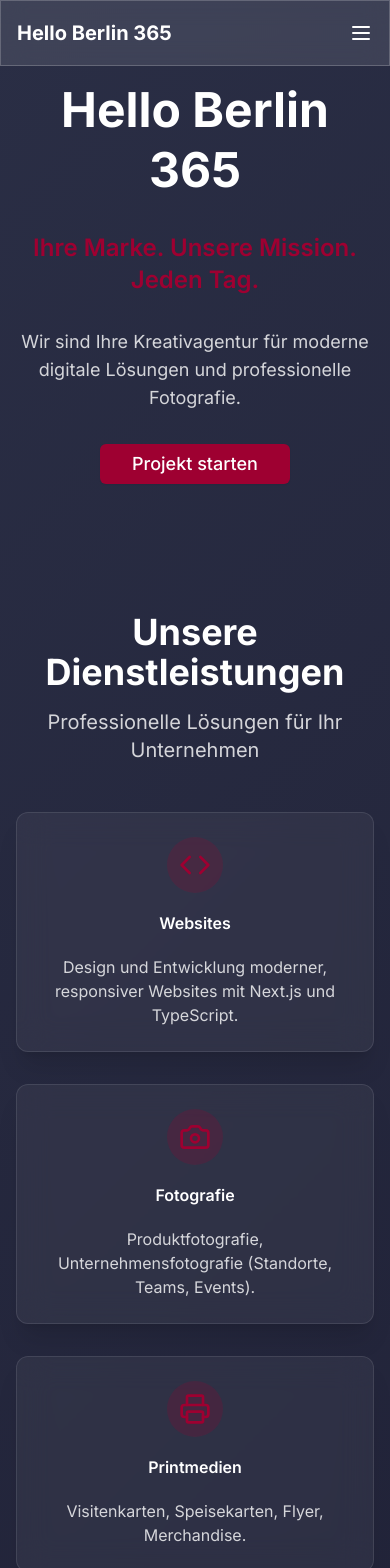
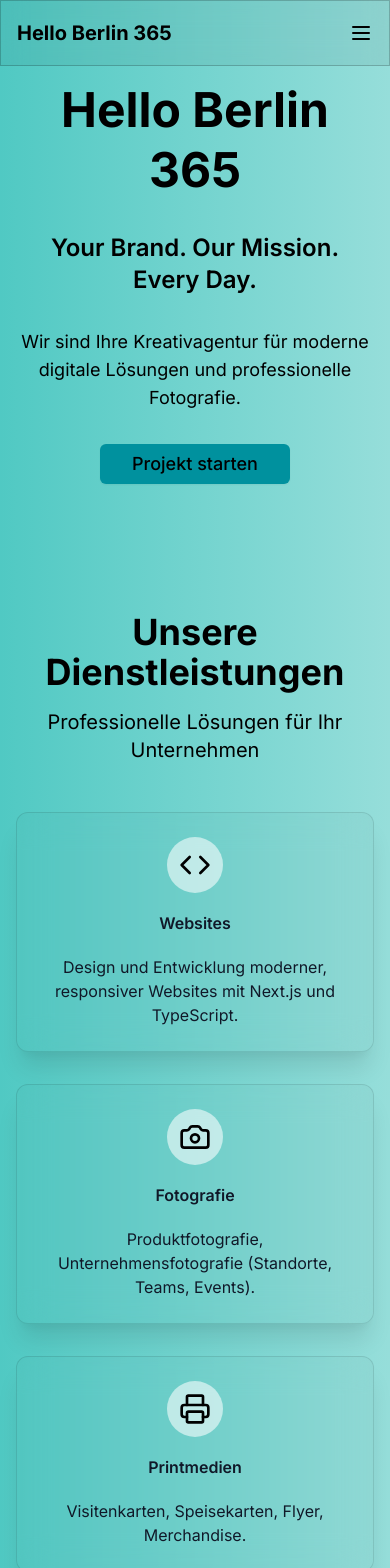
Before and after one commit to oktayshakirov/helloberlin365, a Next.js app: page / in a window 390 px wide. Shown: the top 1568 px of the page. Built offline with nearby package versions, Linux system fonts and the light colour scheme.

Commit message:
color semantic tokens

```diff
--- a/src/app/globals.css
+++ b/src/app/globals.css
@@ -1,15 +1,112 @@
 @import "tailwindcss";
+
+/* Semantic Color Tokens */
+:root {
+  /* Brand Colors */
+  --color-primary: #00919e;
+  --color-primary-hover: #007a85;
+  --color-primary-light: rgba(255, 255, 255, 0.559);
+  --color-primary-glow: rgba(0, 145, 158, 0.3);
+
+  /* Background Colors */
+  --color-background-primary: #ffffff;
+  --color-background-secondary: #f8f9fa;
+  --color-background-tertiary: #e9ecef;
+
+  /* Surface Colors */
+  --color-surface-primary: rgba(0, 0, 0, 0.05);
+  --color-surface-secondary: rgba(0, 0, 0, 0.02);
+  --color-surface-tertiary: rgba(0, 0, 0, 0.01);
+
+  /* Text Colors */
+  --color-text-primary: #000000;
+  --color-text-secondary: rgba(0, 0, 0, 0.8);
+  --color-text-tertiary: rgba(0, 0, 0, 0.6);
+  --color-text-muted: rgba(0, 0, 0, 0.5);
+
+  /* Border Colors */
+  --color-border-primary: rgba(0, 0, 0, 0.2);
+  --color-border-secondary: rgba(0, 0, 0, 0.1);
+  --color-border-tertiary: rgba(0, 0, 0, 0.05);
+
+  /* Interactive Colors */
+  --color-interactive-primary: var(--color-primary);
+  --color-interactive-hover: var(--color-primary-hover);
+  --color-interactive-focus: rgba(0, 145, 158, 0.4);
+
+  /* Status Colors */
+  --color-success: #10b981;
+  --color-warning: #f59e0b;
+  --color-error: #ef4444;
+  --color-info: #3b82f6;
+}
 
 /* Glassmorphism effects */
 .glass {
-  @apply bg-white/10 backdrop-blur-md border border-white/20;
+  background-color: var(--color-surface-primary);
+  backdrop-filter: blur(12px);
+  border: 1px solid var(--color-border-primary);
 }
 
 .glass-card {
-  @apply bg-white/5 backdrop-blur-lg border border-white/10 shadow-xl;
+  background-color: var(--color-surface-secondary);
+  backdrop-filter: blur(16px);
+  border: 1px solid var(--color-border-secondary);
+  box-shadow: 0 20px 25px -5px rgba(0, 0, 0, 0.1),
+    0 10px 10px -5px rgba(0, 0, 0, 0.04);
 }
 
 /* Custom gradient background */
 .bg-gradient-custom {
-  background: linear-gradient(135deg, #2a2e45 0%, #1a1a2e 50%, #0f0f23 100%);
+  background: linear-gradient(to right, #50c9c3, #96deda);
 }
+
+/* Semantic utility classes */
+.text-primary {
+  color: var(--color-text-primary);
+}
+.text-secondary {
+  color: var(--color-text-secondary);
+}
+.text-tertiary {
+  color: var(--color-text-tertiary);
+}
+.text-muted {
+  color: var(--color-text-muted);
+}
+.text-brand {
+  color: var(--color-primary);
+}
+
+.bg-primary {
+  background-color: var(--color-primary);
+}
+.bg-primary-hover {
+  background-color: var(--color-primary-hover);
+}
+.bg-primary-light {
+  background-color: var(--color-primary-light);
+}
+.bg-surface-primary {
+  background-color: var(--color-surface-primary);
+}
+.bg-surface-secondary {
+  background-color: var(--color-surface-secondary);
+}
+
+.border-primary {
+  border-color: var(--color-border-primary);
+}
+.border-secondary {
+  border-color: var(--color-border-secondary);
+}
+.border-brand {
+  border-color: var(--color-primary);
+}
+
+.hover\:text-brand:hover {
+  color: var(--color-primary);
+}
+.hover\:bg-primary-hover:hover {
+  background-color: var(--color-primary-hover);
+}
--- a/src/components/Footer.tsx
+++ b/src/components/Footer.tsx
@@ -2,22 +2,26 @@ import { Facebook, Instagram, Twitter, Linkedin } from "lucide-react";
 
 export function Footer() {
   return (
-    <footer className="bg-gradient-custom border-t border-white/10">
+    <footer className="bg-gradient-custom border-t border-border-secondary">
       <div className="max-w-7xl mx-auto px-4 sm:px-6 lg:px-8 py-12">
         <div className="grid grid-cols-1 md:grid-cols-3 gap-8">
           <div className="space-y-4">
-            <h3 className="text-xl font-bold text-white">Hello Berlin 365</h3>
-            <p className="text-white/80 text-sm">
-              Ihre Marke. Unsere Mission. Jeden Tag.
+            <h3 className="text-xl font-bold text-text-primary">
+              Hello Berlin 365
+            </h3>
+            <p className="text-text-secondary text-sm">
+              Your Brand. Our Mission. Every Day.
             </p>
           </div>
           <div className="space-y-4">
-            <h4 className="text-lg font-semibold text-white">Schnelllinks</h4>
+            <h4 className="text-lg font-semibold text-text-primary">
+              Schnelllinks
+            </h4>
             <ul className="space-y-2">
               <li>
                 <a
                   href="#services"
-                  className="text-white/80 hover:text-[#9e0031] transition-colors"
+                  className="text-text-secondary hover:text-primary transition-colors"
                 >
                   Dienstleistungen
                 </a>
@@ -25,7 +29,7 @@ export function Footer() {
               <li>
                 <a
                   href="#pricing"
-                  className="text-white/80 hover:text-[#9e0031] transition-colors"
+                  className="text-text-secondary hover:text-primary transition-colors"
                 >
                   Preise
                 </a>
@@ -33,7 +37,7 @@ export function Footer() {
               <li>
                 <a
                   href="#about"
-                  className="text-white/80 hover:text-[#9e0031] transition-colors"
+                  className="text-text-secondary hover:text-primary transition-colors"
                 >
                   Über uns
                 </a>
@@ -41,7 +45,7 @@ export function Footer() {
               <li>
                 <a
                   href="#contact"
-                  className="text-white/80 hover:text-[#9e0031] transition-colors"
+                  className="text-text-secondary hover:text-primary transition-colors"
                 >
                   Kontakt
                 </a>
@@ -49,37 +53,39 @@ export function Footer() {
             </ul>
           </div>
           <div className="space-y-4">
-            <h4 className="text-lg font-semibold text-white">Folgen Sie uns</h4>
+            <h4 className="text-lg font-semibold text-text-primary">
+              Folgen Sie uns
+            </h4>
             <div className="flex space-x-4">
               <a
                 href="#"
-                className="text-white/80 hover:text-[#9e0031] transition-colors"
+                className="text-text-secondary hover:text-primary transition-colors"
               >
                 <Facebook className="h-5 w-5" />
               </a>
               <a
                 href="#"
-                className="text-white/80 hover:text-[#9e0031] transition-colors"
+                className="text-text-secondary hover:text-primary transition-colors"
               >
                 <Instagram className="h-5 w-5" />
               </a>
               <a
                 href="#"
-                className="text-white/80 hover:text-[#9e0031] transition-colors"
+                className="text-text-secondary hover:text-primary transition-colors"
               >
                 <Twitter className="h-5 w-5" />
               </a>
               <a
                 href="#"
-                className="text-white/80 hover:text-[#9e0031] transition-colors"
+                className="text-text-secondary hover:text-primary transition-colors"
               >
                 <Linkedin className="h-5 w-5" />
               </a>
             </div>
           </div>
         </div>
-        <div className="border-t border-white/10 mt-8 pt-8 text-center">
-          <p className="text-white/60 text-sm">
+        <div className="border-t border-border-secondary mt-8 pt-8 text-center">
+          <p className="text-text-tertiary text-sm">
             © 2025 Hello Berlin 365. Alle Rechte vorbehalten.
           </p>
         </div>
--- a/src/components/Hero.tsx
+++ b/src/components/Hero.tsx
@@ -5,20 +5,17 @@ export function Hero() {
     <section id="home" className="pt-20 pb-16 px-4">
       <div className="max-w-7xl mx-auto text-center">
         <div className="space-y-8">
-          <h1 className="text-5xl md:text-7xl font-bold text-white leading-tight">
+          <h1 className="text-5xl md:text-7xl font-bold text-text-primary leading-tight">
             Hello Berlin 365
           </h1>
-          <p className="text-2xl md:text-3xl text-[#9e0031] font-semibold">
-            Ihre Marke. Unsere Mission. Jeden Tag.
+          <p className="text-2xl md:text-3xl text-primary font-semibold">
+            Your Brand. Our Mission. Every Day.
           </p>
-          <p className="text-lg md:text-xl text-white/80 max-w-3xl mx-auto">
+          <p className="text-lg md:text-xl text-text-secondary max-w-3xl mx-auto">
             Wir sind Ihre Kreativagentur für moderne digitale Lösungen und
             professionelle Fotografie.
           </p>
-          <Button
-            size="lg"
-            className="bg-[#9e0031] hover:bg-[#9e0031]/90 text-white text-lg px-8 py-4"
-          >
+          <Button size="lg" className="text-lg px-8 py-4">
             Projekt starten
           </Button>
         </div>
--- a/src/components/Navbar.tsx
+++ b/src/components/Navbar.tsx
@@ -2,46 +2,48 @@ import { Menu } from "lucide-react";
 
 export function Navbar() {
   return (
-    <nav className="fixed top-0 left-0 right-0 z-50 glass backdrop-blur-md border-b border-white/10">
+    <nav className="fixed top-0 left-0 right-0 z-50 glass backdrop-blur-md border-b border-border-secondary">
       <div className="max-w-7xl mx-auto px-4 sm:px-6 lg:px-8">
         <div className="flex items-center justify-between h-16">
           <div className="flex-shrink-0">
-            <h1 className="text-xl font-bold text-white">Hello Berlin 365</h1>
+            <h1 className="text-xl font-bold text-text-primary">
+              Hello Berlin 365
+            </h1>
           </div>
           <div className="hidden md:flex space-x-8">
             <a
               href="#home"
-              className="text-white hover:text-[#9e0031] transition-colors"
+              className="text-text-primary hover:text-primary transition-colors"
             >
               Startseite
             </a>
             <a
               href="#services"
-              className="text-white hover:text-[#9e0031] transition-colors"
+              className="text-text-primary hover:text-primary transition-colors"
             >
               Dienstleistungen
             </a>
             <a
               href="#pricing"
-              className="text-white hover:text-[#9e0031] transition-colors"
+              className="text-text-primary hover:text-primary transition-colors"
             >
               Preise
             </a>
             <a
               href="#about"
-              className="text-white hover:text-[#9e0031] transition-colors"
+              className="text-text-primary hover:text-primary transition-colors"
             >
               Über uns
             </a>
             <a
               href="#contact"
-              className="text-white hover:text-[#9e0031] transition-colors"
+              className="text-text-primary hover:text-primary transition-colors"
             >
               Kontakt
             </a>
           </div>
           <div className="md:hidden">
-            <Menu className="h-6 w-6 text-white" />
+            <Menu className="h-6 w-6 text-text-primary" />
           </div>
         </div>
       </div>
--- a/src/components/Services.tsx
+++ b/src/components/Services.tsx
@@ -6,10 +6,10 @@ export function Services() {
     <section id="services" className="py-16 px-4">
       <div className="max-w-7xl mx-auto">
         <div className="text-center mb-12">
-          <h2 className="text-4xl font-bold text-white mb-4">
+          <h2 className="text-4xl font-bold text-text-primary mb-4">
             Unsere Dienstleistungen
           </h2>
-          <p className="text-xl text-white/80">
+          <p className="text-xl text-text-secondary">
             Professionelle Lösungen für Ihr Unternehmen
           </p>
         </div>
@@ -17,13 +17,13 @@ export function Services() {
         <div className="grid grid-cols-1 md:grid-cols-3 gap-8">
           <Card className="glass-card hover:scale-105 transition-all duration-300">
             <CardHeader className="text-center">
-              <div className="mx-auto mb-4 p-3 bg-[#9e0031]/20 rounded-full w-fit">
-                <Code className="h-8 w-8 text-[#9e0031]" />
+              <div className="mx-auto mb-4 p-3 bg-primary-light rounded-full w-fit">
+                <Code className="h-8 w-8 text-primary" />
               </div>
-              <CardTitle className="text-white">Websites</CardTitle>
+              <CardTitle className="text-text-primary">Websites</CardTitle>
             </CardHeader>
             <CardContent>
-              <p className="text-white/80 text-center">
+              <p className="text-text-secondary text-center">
                 Design und Entwicklung moderner, responsiver Websites mit
                 Next.js und TypeScript.
               </p>
@@ -32,13 +32,13 @@ export function Services() {
 
           <Card className="glass-card hover:scale-105 transition-all duration-300">
             <CardHeader className="text-center">
-              <div className="mx-auto mb-4 p-3 bg-[#9e0031]/20 rounded-full w-fit">
-                <Camera className="h-8 w-8 text-[#9e0031]" />
+              <div className="mx-auto mb-4 p-3 bg-primary-light rounded-full w-fit">
+                <Camera className="h-8 w-8 text-primary" />
               </div>
-              <CardTitle className="text-white">Fotografie</CardTitle>
+              <CardTitle className="text-text-primary">Fotografie</CardTitle>
             </CardHeader>
             <CardContent>
-              <p className="text-white/80 text-center">
+              <p className="text-text-secondary text-center">
                 Produktfotografie, Unternehmensfotografie (Standorte, Teams,
                 Events).
               </p>
@@ -47,13 +47,13 @@ export function Services() {
 
           <Card className="glass-card hover:scale-105 transition-all duration-300">
             <CardHeader className="text-center">
-              <div className="mx-auto mb-4 p-3 bg-[#9e0031]/20 rounded-full w-fit">
-                <Printer className="h-8 w-8 text-[#9e0031]" />
+              <div className="mx-auto mb-4 p-3 bg-primary-light rounded-full w-fit">
+                <Printer className="h-8 w-8 text-primary" />
               </div>
-              <CardTitle className="text-white">Printmedien</CardTitle>
+              <CardTitle className="text-text-primary">Printmedien</CardTitle>
             </CardHeader>
             <CardContent>
-              <p className="text-white/80 text-center">
+              <p className="text-text-secondary text-center">
                 Visitenkarten, Speisekarten, Flyer, Merchandise.
               </p>
             </CardContent>
--- a/src/components/ui/button.tsx
+++ b/src/components/ui/button.tsx
@@ -9,15 +9,17 @@ const buttonVariants = cva(
   {
     variants: {
       variant: {
-        default: "bg-[#9e0031] text-white shadow-xs hover:bg-[#9e0031]/90",
+        default:
+          "bg-primary text-text-primary shadow-xs hover:bg-primary-hover",
         destructive:
-          "bg-red-600 text-white shadow-xs hover:bg-red-600/90 focus-visible:ring-red-600/20 dark:focus-visible:ring-red-600/40 dark:bg-red-600/60",
+          "bg-status-error text-text-primary shadow-xs hover:bg-status-error/90 focus-visible:ring-status-error/20 dark:focus-visible:ring-status-error/40 dark:bg-status-error/60",
         outline:
-          "border bg-background shadow-xs hover:bg-gray-100 hover:text-gray-900 dark:bg-input/30 dark:border-input dark:hover:bg-input/50",
-        secondary: "bg-gray-100 text-gray-900 shadow-xs hover:bg-gray-200",
+          "border border-border-primary bg-surface-primary shadow-xs hover:bg-surface-secondary hover:text-text-primary dark:bg-surface-primary dark:border-border-primary dark:hover:bg-surface-secondary",
+        secondary:
+          "bg-surface-secondary text-text-primary shadow-xs hover:bg-surface-primary",
         ghost:
-          "hover:bg-gray-100 hover:text-gray-900 dark:hover:bg-gray-100/50",
-        link: "text-[#9e0031] underline-offset-4 hover:underline",
+          "hover:bg-surface-primary hover:text-text-primary dark:hover:bg-surface-primary/50",
+        link: "text-primary underline-offset-4 hover:underline",
       },
       size: {
         default: "h-9 px-4 py-2 has-[>svg]:px-3",
--- a/tailwind.config.js
+++ b/tailwind.config.js
@@ -9,12 +9,46 @@ const config = {
   theme: {
     extend: {
       colors: {
-        background: "var(--background)",
         primary: {
-          DEFAULT: "var(--primary)",
-          text: "var(--primary-text)",
+          DEFAULT: "var(--color-primary)",
+          hover: "var(--color-primary-hover)",
+          light: "var(--color-primary-light)",
+          glow: "var(--color-primary-glow)",
         },
-        border: "var(--border)",
+        background: {
+          DEFAULT: "var(--background)",
+          primary: "var(--color-background-primary)",
+          secondary: "var(--color-background-secondary)",
+          tertiary: "var(--color-background-tertiary)",
+        },
+        surface: {
+          primary: "var(--color-surface-primary)",
+          secondary: "var(--color-surface-secondary)",
+          tertiary: "var(--color-surface-tertiary)",
+        },
+        text: {
+          primary: "var(--color-text-primary)",
+          secondary: "var(--color-text-secondary)",
+          tertiary: "var(--color-text-tertiary)",
+          muted: "var(--color-text-muted)",
+        },
+        border: {
+          DEFAULT: "var(--border)",
+          primary: "var(--color-border-primary)",
+          secondary: "var(--color-border-secondary)",
+          tertiary: "var(--color-border-tertiary)",
+        },
+        interactive: {
+          primary: "var(--color-interactive-primary)",
+          hover: "var(--color-interactive-hover)",
+          focus: "var(--color-interactive-focus)",
+        },
+        status: {
+          success: "var(--color-success)",
+          warning: "var(--color-warning)",
+          error: "var(--color-error)",
+          info: "var(--color-info)",
+        },
         input: "var(--input)",
         ring: "var(--ring)",
       },
```
Also changed, not shown: src/components/About.tsx (+32 -35 lines), src/components/Contact.tsx (+19 -17 lines), src/components/Pricing.tsx (+12 -10 lines), src/components/TargetCustomers.tsx (+10 -10 lines).
